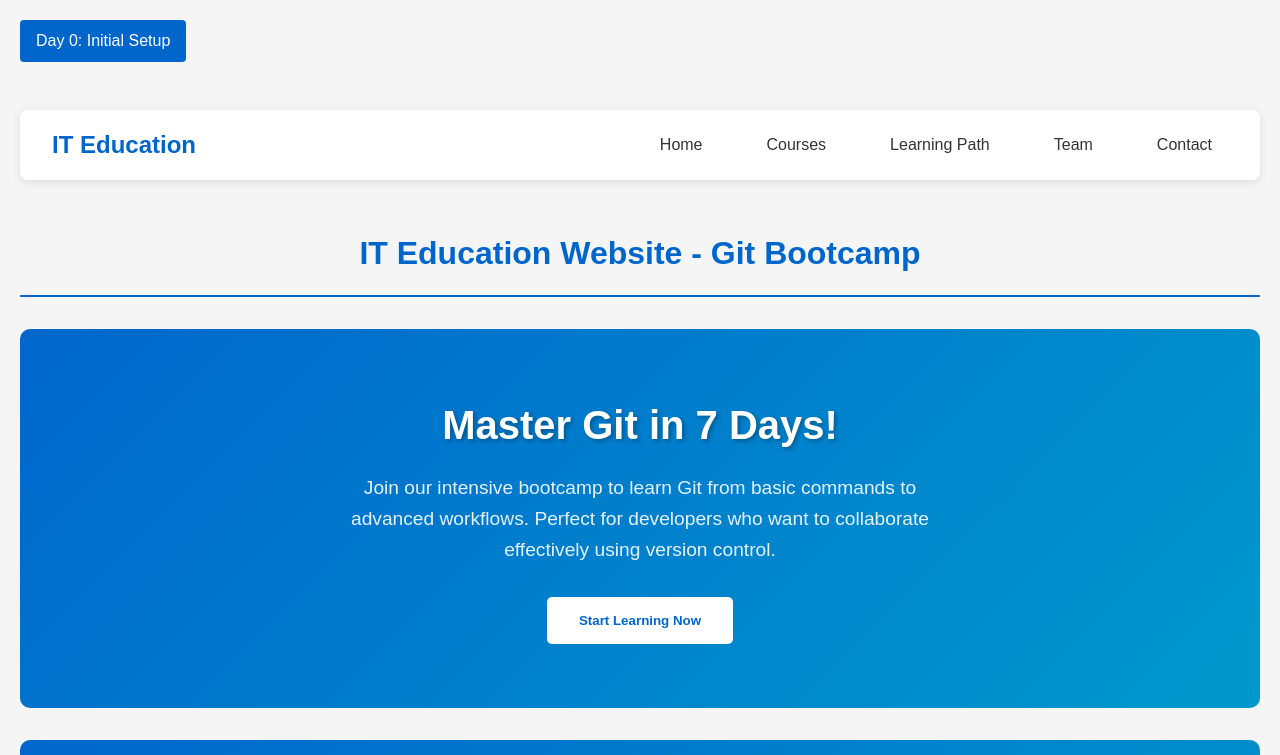
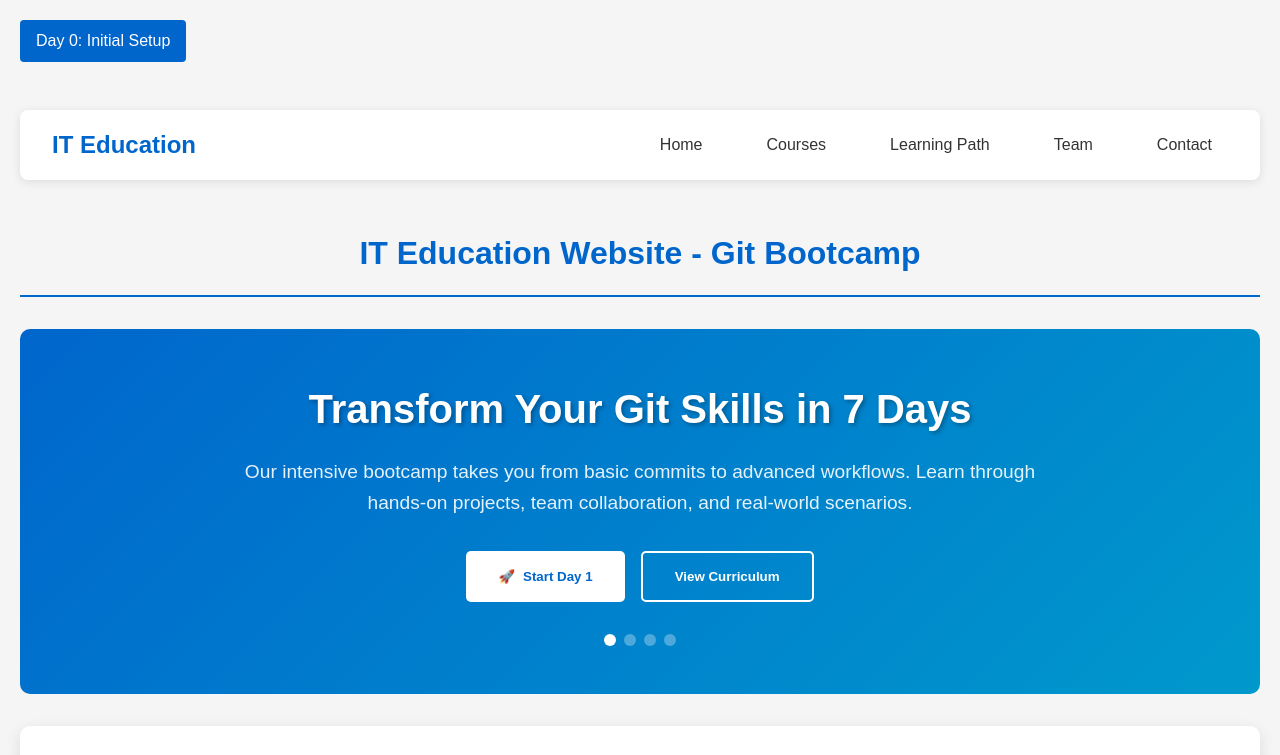
Before and after one commit to sayyedminaz7860-hub/it-education-site, a plain HTML site: page index.html in a window 1280 px wide. Shown: the top 755 px of the page. Drawn offline with Linux system fonts and the light colour scheme.

Commit message:
Refine hero slider content and layout structure

```diff
--- a/index.html
+++ b/index.html
@@ -260,19 +260,6 @@
     </nav>
 
     <h1>IT Education Website - Git Bootcamp</h1>
-    <!-- HERO SECTION - Day 1 (Tom)
-         Git Command: git commit -m "Update hero section description" -->
-    <section class="hero-section">
-        <h2 class="hero-title">Master Git in 7 Days!</h2>
-        <p class="hero-subtitle">
-            Join our intensive bootcamp to learn Git from basic commands to advanced workflows.
-            Perfect for developers who want to collaborate effectively using version control.
-        </p>
-        <button style="background: white; color: #0066cc; border: none; padding: 1rem 2rem;
-                      border-radius: 5px; font-weight: bold; cursor: pointer;">
-            Start Learning Now
-        </button>
-    </section>
 
     <!-- HERO SLIDER - Day 2 (Sanya - Feature Branch)
          Git Command: git commit -m "Refine hero slider content and layout structure" -->
```
